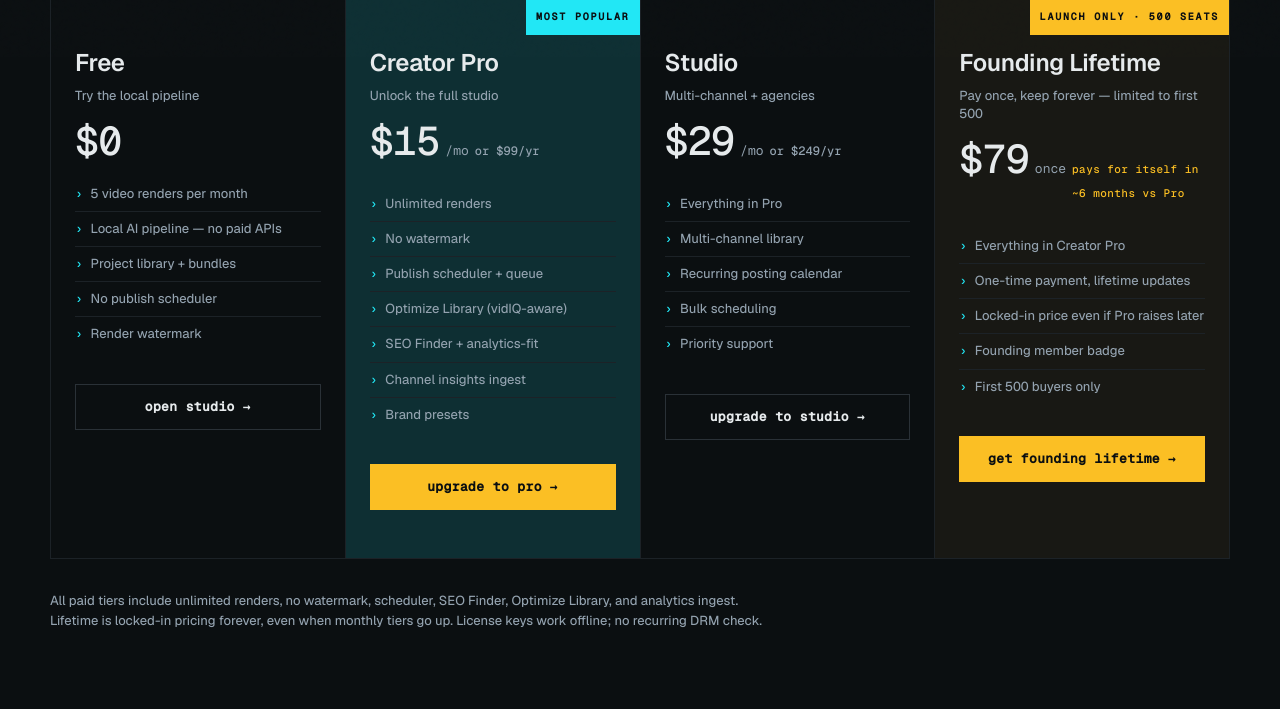
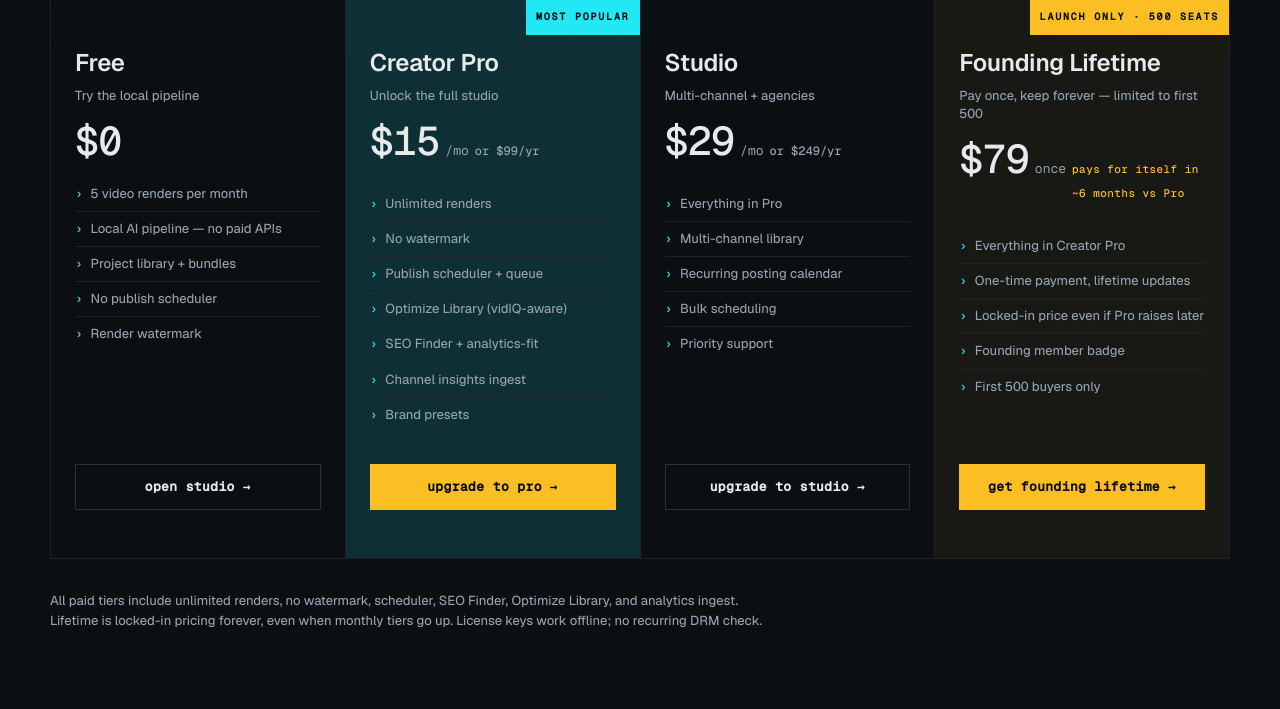
Before and after one commit to Kyle-McCool/phantomline, a Flask app: page /pricing in a window 1280 px wide. Shown: the part 743-1452 px from the top of the page. Run offline with Flask 3, Linux system fonts and the light colour scheme; some libraries are stand-ins or nearby versions.

Commit message:
Pricing: flex column so CTAs anchor to card bottoms
Cards had different content lengths (Free has 5 bullets, Creator Pro
has 9, Studio has 5, Founding has 6) but no flex layout, so each
button sat right after the last bullet — they ended up at 4 different
vertical positions across the row. Visually broken.

Fix: .pricing-card → display: flex; flex-direction: column; the
.pricing-features list flexes to fill available height, and .cta
gets margin-top: auto so it pins to the bottom of every card.

Co-Authored-By: Claude Opus 4.7 (1M context) <noreply@anthropic.com>

```diff
--- a/static/landing.css
+++ b/static/landing.css
@@ -736,6 +736,10 @@ h4 {
   border-top: 1px solid var(--rule);
   border-left: 1px solid var(--rule);
 }
+/* Pricing cards use flex column so CTAs anchor to the bottom of each
+   card regardless of how long the feature list is. Free, Pro, Studio,
+   Founding all have different feature counts; without this they
+   floated mid-card and looked broken. */
 .pricing-card {
   position: relative;
   padding: var(--s-7) var(--s-5);
@@ -743,7 +747,13 @@ h4 {
   border-bottom: 1px solid var(--rule);
   background: transparent;
   border-radius: 0;
+  display: flex;
+  flex-direction: column;
 }
+/* Push the feature list to fill remaining space — CTA below it is
+   then anchored at the bottom edge across all 4 cards. */
+.pricing-card .pricing-features { flex: 1 0 auto; }
+.pricing-card .cta { margin-top: auto; }
 .pricing-card--featured {
   background: var(--brand-faint);
 }
```
